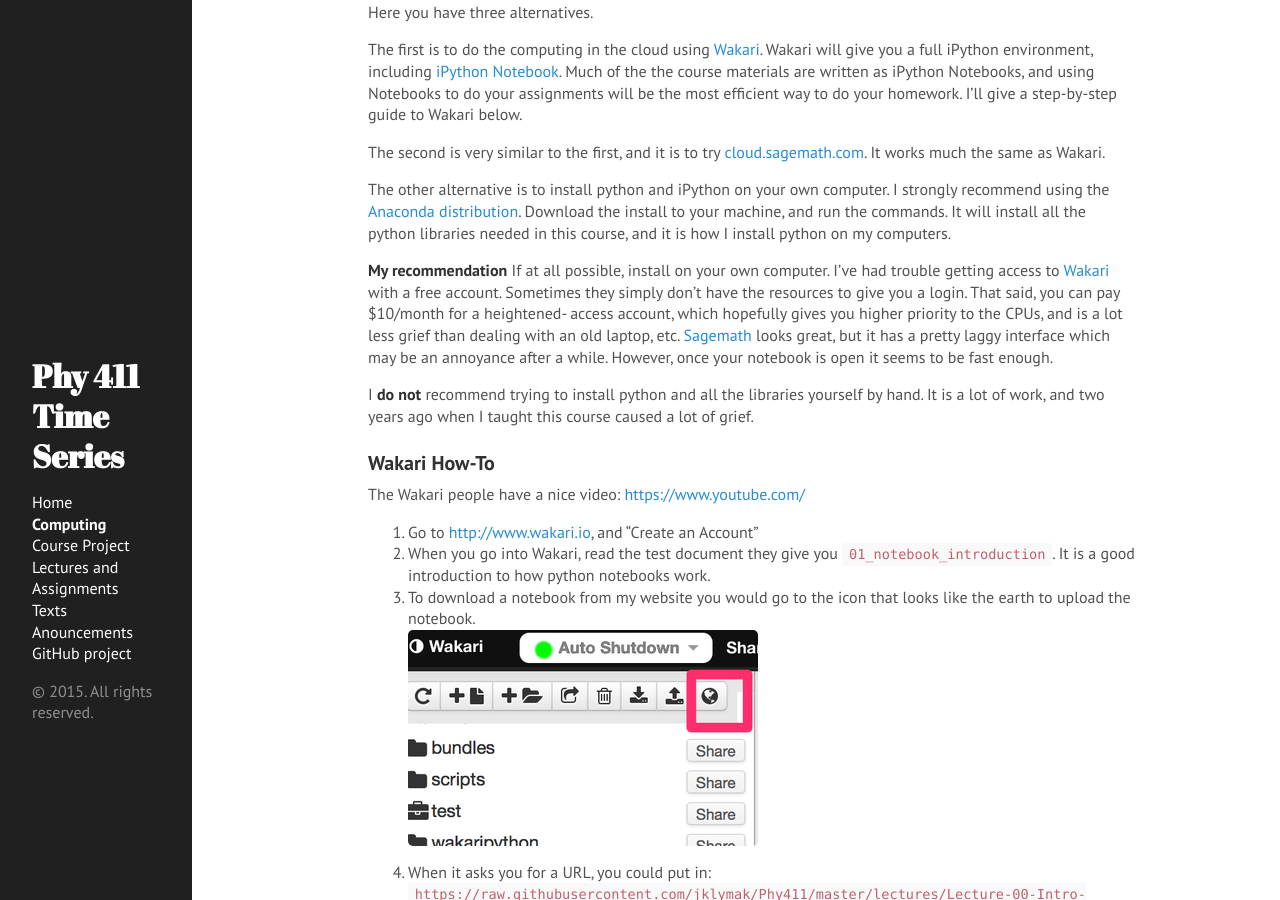
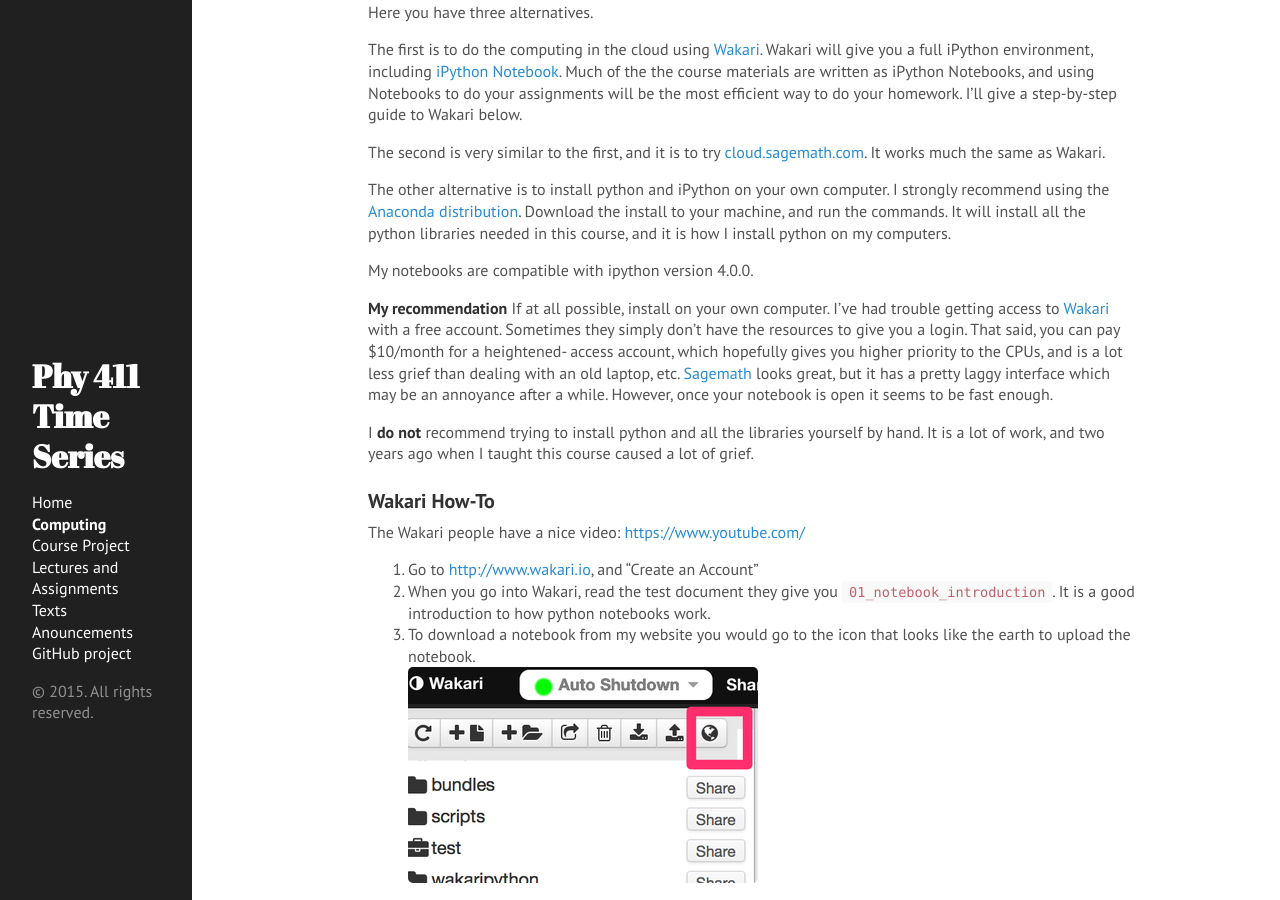
Before and after one commit to jklymak/Phy411, a Jekyll site: the page built from Computing.md, in a window 1280 px wide and 900 px high, scrolled down 1302 px. Built offline with Jekyll 4.4.1, drawn with Linux system fonts in a browser that asks for light colours; Markdown is read by kramdown in place of the engine named in the settings.

Commit message:
Fixed Computing

```diff
--- a/Computing.md
+++ b/Computing.md
@@ -57,6 +57,8 @@
 
 The other alternative is to install python and iPython on your own computer. I strongly recommend using the [Anaconda distribution](https://store.continuum.io/cshop/anaconda/).  Download the install to your machine, and run the commands.  It will install all the python libraries needed in this course, and it is how I install python on my computers.
 
+My notebooks are compatible with ipython version 4.0.0.
+
 **My recommendation**  If at all possible, install on your own computer.  I've had trouble getting access to [Wakari][wakari]  with a free account.  Sometimes they simply don't have the resources to give you a login.  That said, you can pay $10/month for a heightened-  access account, which hopefully gives you higher priority to the CPUs, and is a lot less grief than dealing with an old laptop, etc.  [Sagemath][sagemath] looks great, but it has a pretty laggy interface which may be an annoyance after a while.  However, once your notebook is open it seems to be fast enough.
 
 I **do not** recommend trying to install python and all the libraries yourself by hand.  It is a lot of work, and two years ago when I taught this course caused a lot of grief.
```
